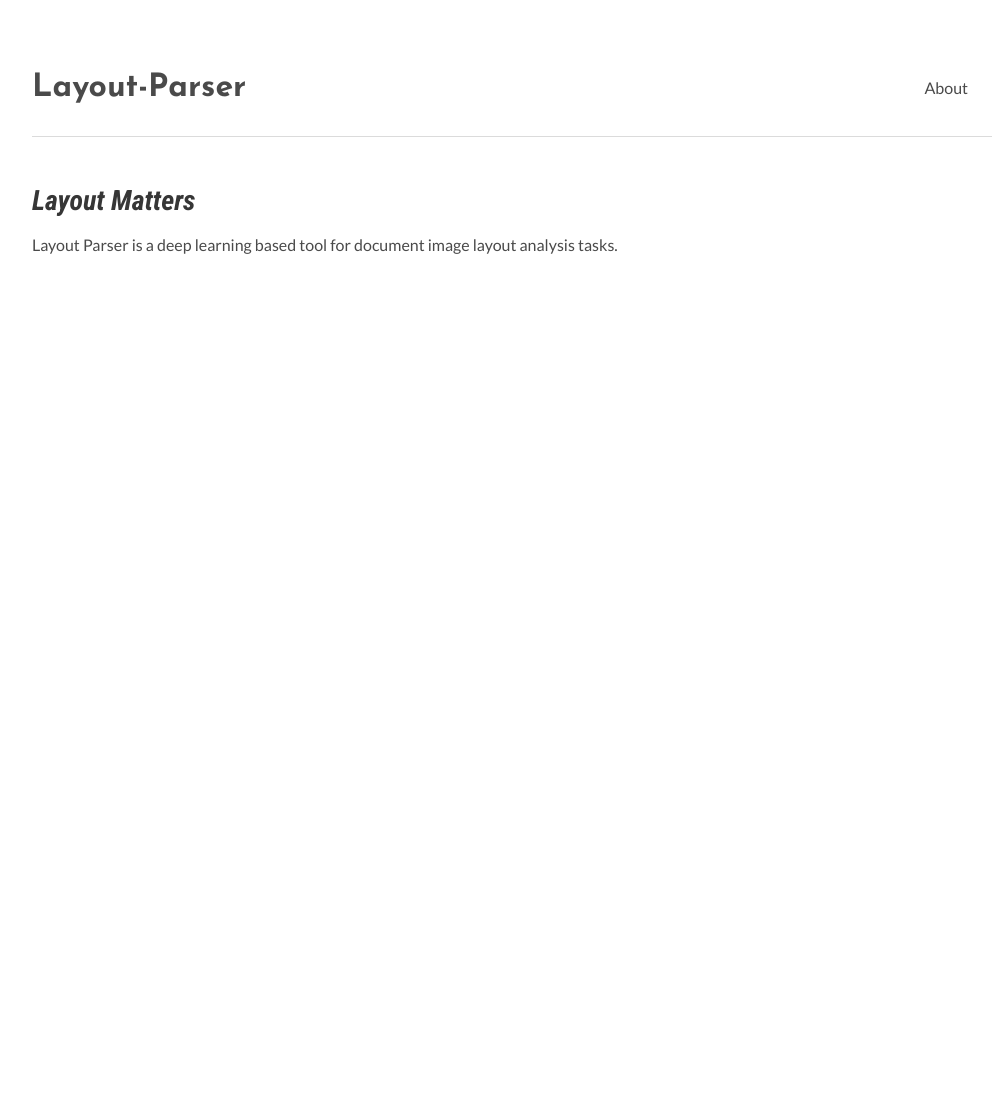
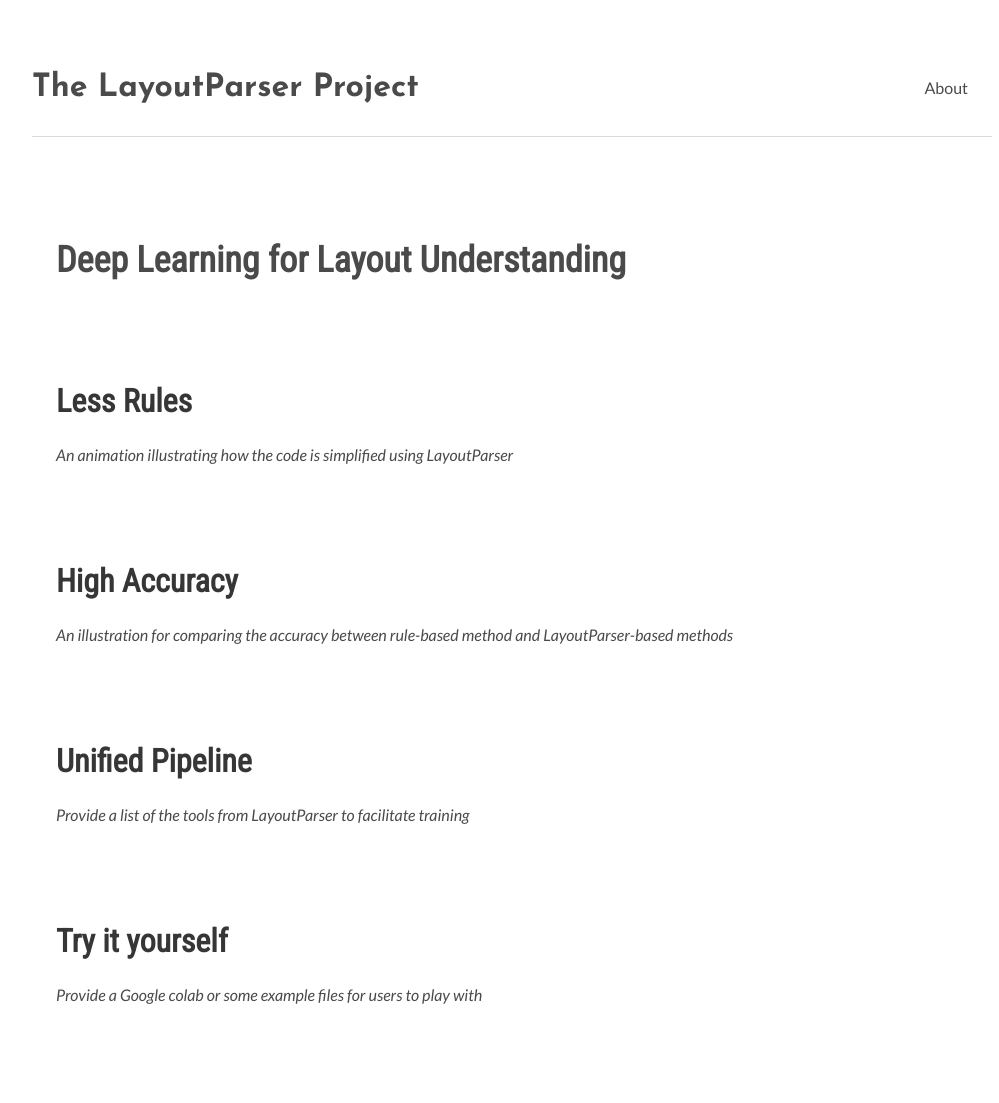
Before and after one commit to Layout-Parser/Layout-Parser.github.io, a Jekyll site: the page built from index.html, in a window 1280 px wide. Shown: the whole page, without its empty margins (128-1127 px from the left). Built offline with Jekyll 4.4.1, drawn with Linux system fonts in a browser that asks for light colours; nearby versions of some CDN libraries; a style sheet for code colours, icons or effects is not loaded; before the commit the page ends 900 px from its top, so only the background shows below that.

Commit message:
Improve the home page

```diff
--- a/_config.yml
+++ b/_config.yml
@@ -13,7 +13,7 @@
 # you will see them accessed via {{ site.title }}, {{ site.email }}, and so on.
 # You can create any custom variable you would like, and they will be accessible
 # in the templates via {{ site.myvariable }}.
-title: Layout-Parser
+title: The LayoutParser Project
 description: >
   The portfolio website for you.
 baseurl: "" # the subpath of your site, e.g. /blog
--- a/_data/meta.yml
+++ b/_data/meta.yml
@@ -1,6 +1,23 @@
 index:
-  welcome_message: >
-    ## Layout Matters
+  slogan: >
+    Deep Learning for Layout Understanding
+  # Layout Analysis in the era of Deep Learning
 
-    Layout Parser is a deep learning based tool for document image layout analysis tasks.
+  sections:
+    - title: Less Rules
+      description: >
+        *An animation illustrating how the code is simplified using LayoutParser*
+
+    - title: High Accuracy
+      description: >
+        *An illustration for comparing the accuracy between rule-based method and LayoutParser-based methods*
+
+    - title: Unified Pipeline
+      description: >
+        *Provide a list of the tools from LayoutParser to facilitate training*
+
+    - title: Try it yourself
+      description: >
+        *Provide a Google colab or some example files for users to play with*
+
 footnote:
--- a/assets/css/bulma.scss
+++ b/assets/css/bulma.scss
@@ -34,6 +34,14 @@
     text-transform: capitalize;
     font-size: 2rem;
 }
+
+.slogan {
+    font-family: $family-header;
+    font-weight: bold;
+    font-size: 2.25rem;
+}
+
+
 .news-time {
     font-family: $family-sans-serif;
 }
@@ -46,7 +54,6 @@
 h5,
 h6 {
     font-family: $family-header;
-    font-style: italic;
 }
 
 .content .highlight {
--- a/index.html
+++ b/index.html
@@ -2,10 +2,23 @@
 layout: page
 ---
 
-<div class="columns">
-    <div class="column">
-        <div class="content">
-            {{ site.data.meta.index.welcome_message | markdownify }}
+<section class="hero">
+    <div class="hero-body">
+        <div class="container">
+            <p class='slogan'>{{site.data.meta.index.slogan}}</p>
         </div>
     </div>
-</div>
+</section>
+
+{% for section in site.data.meta.index.sections %}
+<section class="hero">
+    <div class="hero-body">
+        <div class="container">
+            <h1 class="title">
+                {{ section.title }}
+            </h1>
+            {{ section.description | markdownify }}
+        </div>
+    </div>
+</section>
+{% endfor %}
```
